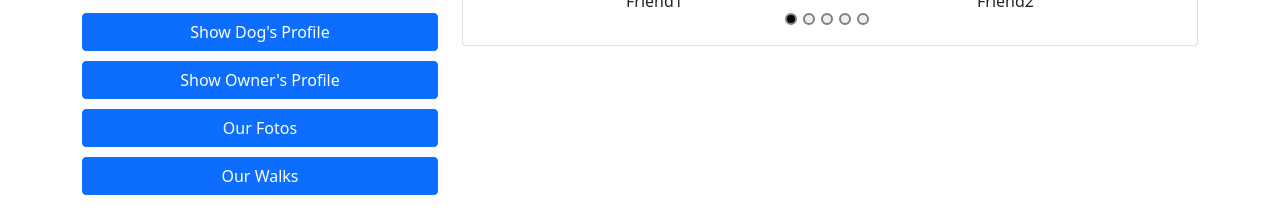
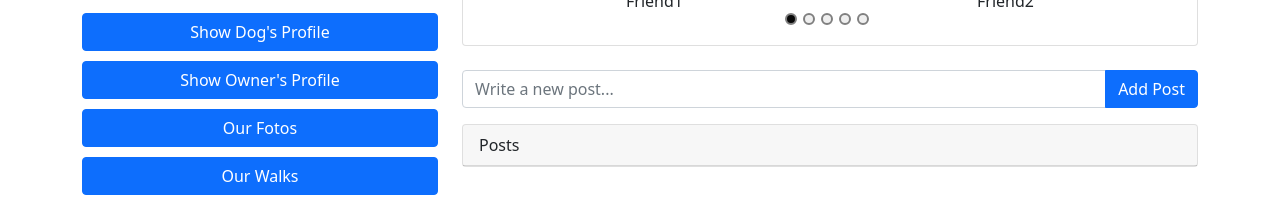
Before and after one commit to ninawiedrich/BarkNet, a React (Create React App) app: page /user-profile in a window 1280 px wide. Shown: the part 422-639 px from the top of the page. Built offline with nearby package versions, Linux system fonts and the light colour scheme.

Commit message:
added the ability to create and display user posts in UserProfile component

```diff
--- a/src/components/UserProfile.css
+++ b/src/components/UserProfile.css
@@ -75,3 +75,11 @@
 .friends-carousel .carousel-item .col {
   padding: 0;
 }
+
+/* Styles for each post card */
+.post-card {
+  margin-bottom: 15px; /* Space between cards */
+  padding: 10px; /* Padding inside each card */
+  border-radius: 5px; /* Rounded corners for the card */
+  background-color: #f8f9fa; /* Slight card background color */
+}
--- a/src/components/UserProfile.js
+++ b/src/components/UserProfile.js
@@ -1,7 +1,7 @@
 import React, { useState, useEffect } from 'react';
-import { Container, Row, Col, Image, Button, Modal, Form, Card, Collapse, ListGroup } from 'react-bootstrap';
+import { Container, Row, Col, Image, Button, Modal, Form, Card, Collapse, ListGroup, InputGroup, FormControl } from 'react-bootstrap';
 import { auth, firestore, storage } from '../firebase-config';
-import { doc, getDoc, setDoc, updateDoc } from 'firebase/firestore';
+import { doc, getDoc, addDoc, setDoc, updateDoc, collection } from 'firebase/firestore';
 import { ref, uploadBytes, getDownloadURL } from 'firebase/storage';
 import Carousel from 'react-multi-carousel';
 import 'react-multi-carousel/lib/styles.css';
@@ -70,6 +70,9 @@ function UserProfile() {
       { username: 'Friend4', avatar: 'path/to/avatar4.jpg' },
       { username: 'Friend5', avatar: 'path/to/avatar5.jpg' },
     ];
+
+    const [posts, setPosts] = useState([]); // State to store user posts
+const [newPost, setNewPost] = useState(''); // State to store the new post text
 
     useEffect(() => {
         const fetchOrCreateProfile = async () => {
@@ -207,6 +210,40 @@ function UserProfile() {
     </Carousel>
 );
 
+// Function to handle adding a new post
+const handleAddPost = async () => {
+  if (!auth.currentUser) {
+      console.log('No user logged in');
+      return;
+  }
+
+  const userId = auth.currentUser.uid;
+
+  try {
+      // Create a new post document in Firestore
+      const postDocRef = await addDoc(collection(firestore, 'posts'), {
+          userId,
+          text: newPost,
+          createdAt: new Date(),
+      });
+
+      // Update the UI to include the new post
+      setPosts((prevPosts) => [
+          ...prevPosts,
+          {
+              id: postDocRef.id,
+              userId,
+              text: newPost,
+              createdAt: new Date(),
+          },
+      ]);
+
+      // Clear the new post input field
+      setNewPost('');
+  } catch (error) {
+      console.error('Error adding new post: ', error);
+  }
+};
 
 
     return (
@@ -298,6 +335,42 @@ function UserProfile() {
                             {renderFriendsCarousel()}
                         </Card.Body>
                     </Card>
+
+                    {/* Input field and button for adding a new post */}
+        <Form className="mt-4">
+            <InputGroup className="mb-3">
+                <FormControl
+                    placeholder="Write a new post..."
+                    aria-label="New Post"
+                    aria-describedby="basic-addon2"
+                    value={newPost}
+                    onChange={(e) => setNewPost(e.target.value)}
+                />
+                <Button variant="primary" id="button-addon2" onClick={handleAddPost}>
+                    Add Post
+                </Button>
+            </InputGroup>
+        </Form>
+
+        {/* Section to display user posts */}
+        <Card className="mt-3">
+            <Card.Header>Posts</Card.Header>
+            <ListGroup variant="flush">
+                {posts.map((post) => (
+                       <ListGroup.Item
+                       key={post.id}
+                       style={{
+                         marginBottom: '15px',
+                         padding: '10px',
+                         borderRadius: '5px',
+                         backgroundColor: '#f8f9fa',
+                         border: '1px solid #e3e3e3' // Optional: if you want to have a border
+                       }}>
+                        {post.text}
+                    </ListGroup.Item>
+                ))}
+            </ListGroup>
+        </Card>
                 </Col>
             </Row>
 
```
